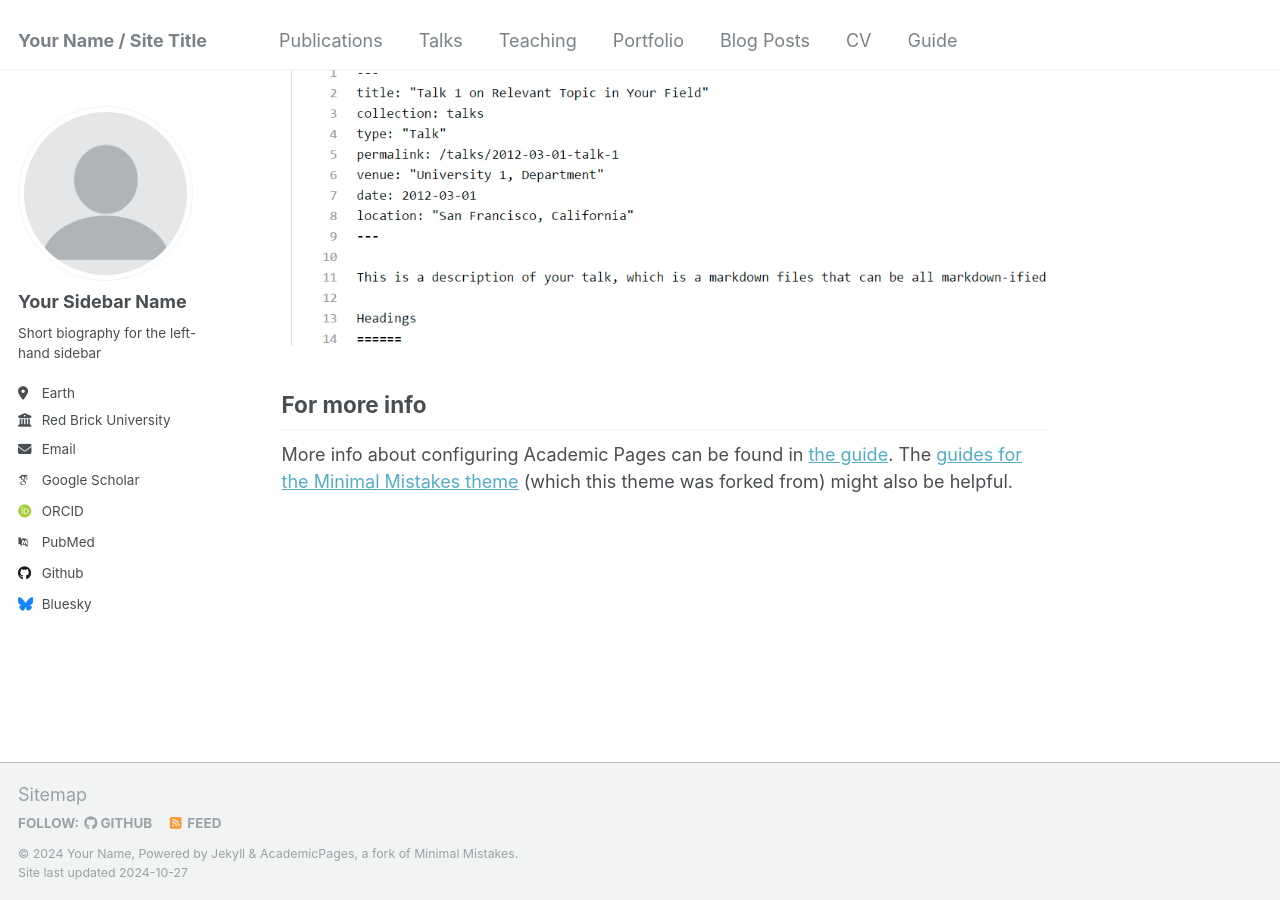
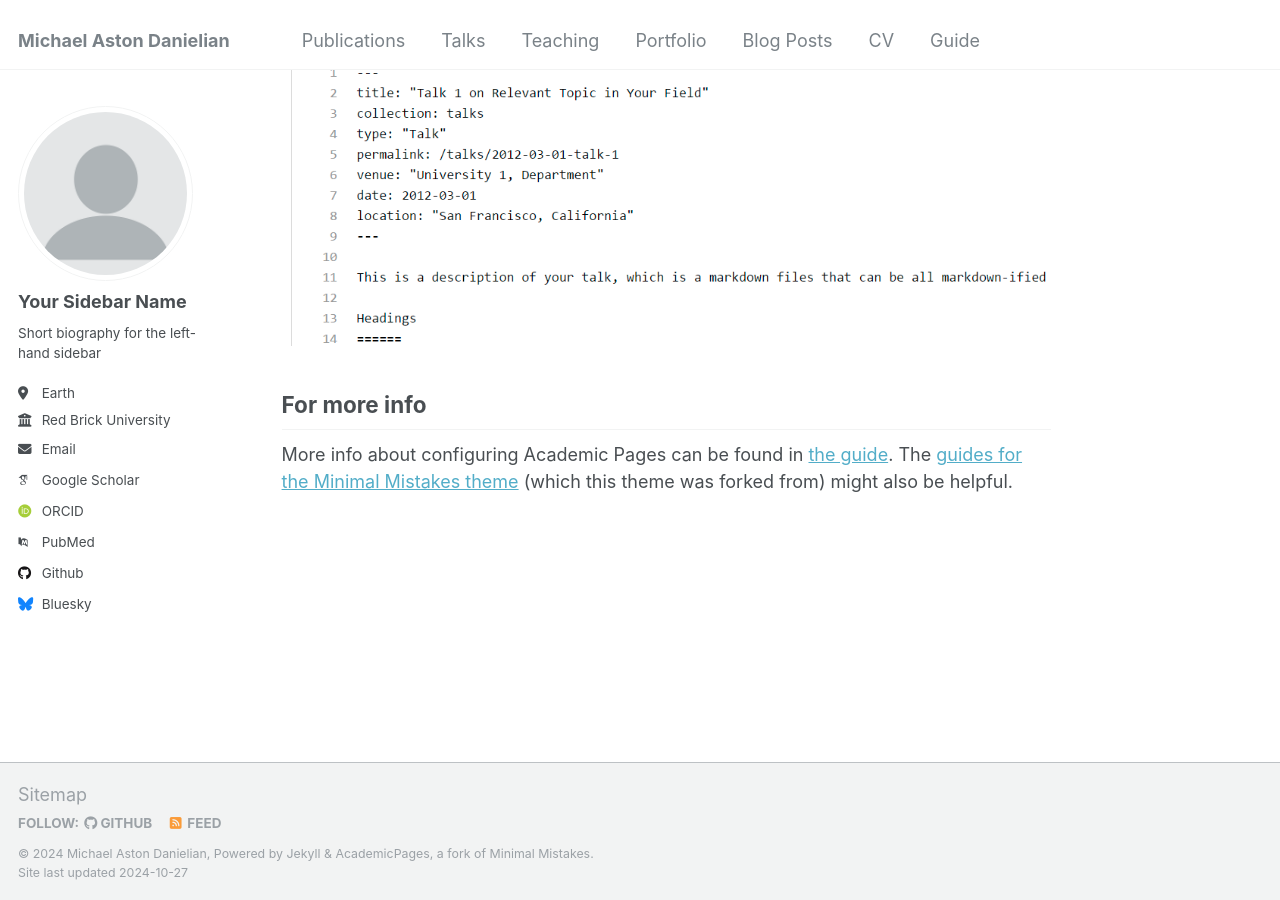
Before and after one commit to michaeldanielian/michaeldanielian.github.io, a Jekyll site: the page built from _pages/about.md, in a window 1280 px wide and 900 px high, scrolled down 2643 px. Built offline with Jekyll 4.4.1, drawn with Linux system fonts in a browser that asks for light colours; some web fonts are replaced.

Commit message:
Update _config.yml

```diff
--- a/_config.yml
+++ b/_config.yml
@@ -8,11 +8,11 @@
 
 # Basic Site Settings
 locale                   : "en-US"
-title                    : "Your Name / Site Title"
+title                    : "Michael Aston Danielian"
 title_separator          : "-"
-name                     : &name "Your Name"
+name                     : &name "Michael Aston Danielian"
 description              : &description "personal description"
-url                      : https://academicpages.github.io # the base hostname & protocol for your site e.g. "https://mmistakes.github.io"
+url                      : https://michaeldanielian.github.io/ # the base hostname & protocol for your site e.g. "https://mmistakes.github.io"
 baseurl                  : "" # the subpath of your site, e.g. "/blog"
 repository               : "academicpages/academicpages.github.io"
 
```
